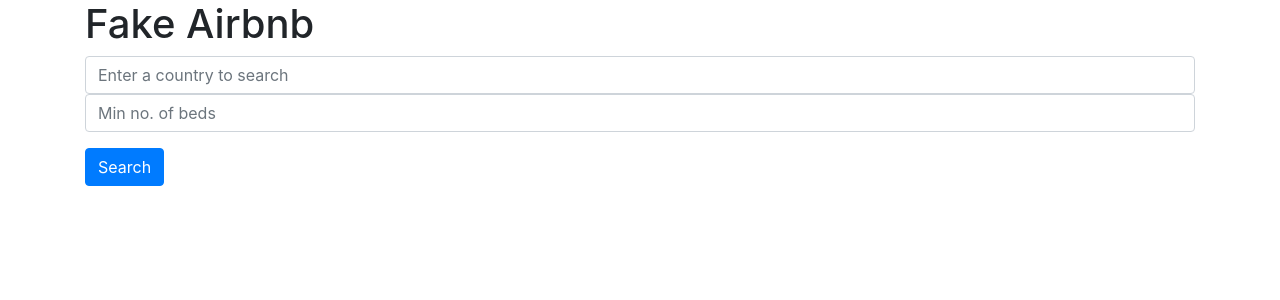
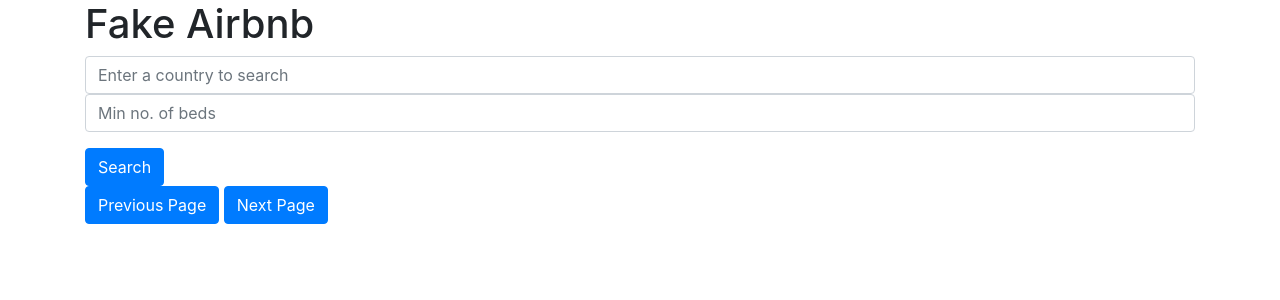
Before and after one commit to simplyedwin/tgc10-flask-mongodb, a Flask app: page /?&page=1 in a window 1280 px wide. Shown: the top 300 px of the page. Run offline with Flask 2, Linux system fonts and the light colour scheme; data that the repository does not hold is empty.

Commit message:
updated html and app.py

```diff
--- a/airbnb/app.py
+++ b/airbnb/app.py
@@ -27,6 +27,15 @@ def show_listings():
     # retrieve the value of the input named country
     country = request.args.get('country')
     min_beds = request.args.get('beds')
+    page = request.args.get('page')
+    page = request.args.get('page')
+
+    # if page contains None, convert it to 0
+    if page is None:
+        page = 0
+    else:
+        # else convert the string to an integer
+        page = int(page)
 
     criteria = {}
     if country:
@@ -37,27 +46,16 @@ def show_listings():
             "$gte": int(min_beds)
         }
 
-    print(country)
-
     listings = db.listingsAndReviews.find(criteria, {
         'name': 1,
         'summary': 1,
         'images': 1,
         'address': 1,
         'beds': 1
-    }).limit(20)
-    return render_template('listing.template.html', htmllistings=listings)
-
-
-@app.route('/about-us')
-def about():
-    return '<h1>about-us<h1>'
-
-
-@app.route('/lucky')
-def luckyno():
-    num = random.randint(1000, 9999)
-    return 'Your lucky number is {}'.format(num)
+    }).skip(page*20).limit(20)
+    return render_template('listing.template.html',
+                           htmllistings=listings, htmlpage=page,
+                           htmlfullpath=request.full_path)
 
 
 if __name__ == "__main__":
--- a/airbnb/templates/listing.template.html
+++ b/airbnb/templates/listing.template.html
@@ -18,11 +18,27 @@
 
         <h1>Fake Airbnb</h1>
         <form method="GET">
-            <input type="text" name="country" class="form-control" placeholder="Enter a country to search">
-            <input type="text" name="beds" class="form-control" placeholder="Min no. of beds">
 
+            <div>
+                <input type="text" name="country" class="form-control" placeholder="Enter a country to search">
+                <input type="text" name="beds" class="form-control" placeholder="Min no. of beds">
+            </div>
             <input type="submit" value="Search" class="btn btn-primary mt-3">
         </form>
+
+        <div>
+
+            {% if htmlpage != 0 %}
+
+            <a href="?&page={{htmlpage-1}}" class="btn btn-primary"> Previous Page</a>
+            <a href="?&page={{htmlpage+1}}" class="btn btn-primary"> Next Page</a>
+
+            {% else %}
+            <a href="?&page={{htmlpage+1}}" class="btn btn-primary"> Next Page</a>
+
+            {% endif %}
+
+        </div>
 
 
         <div style="display: flex; flex-wrap: wrap;">
```
